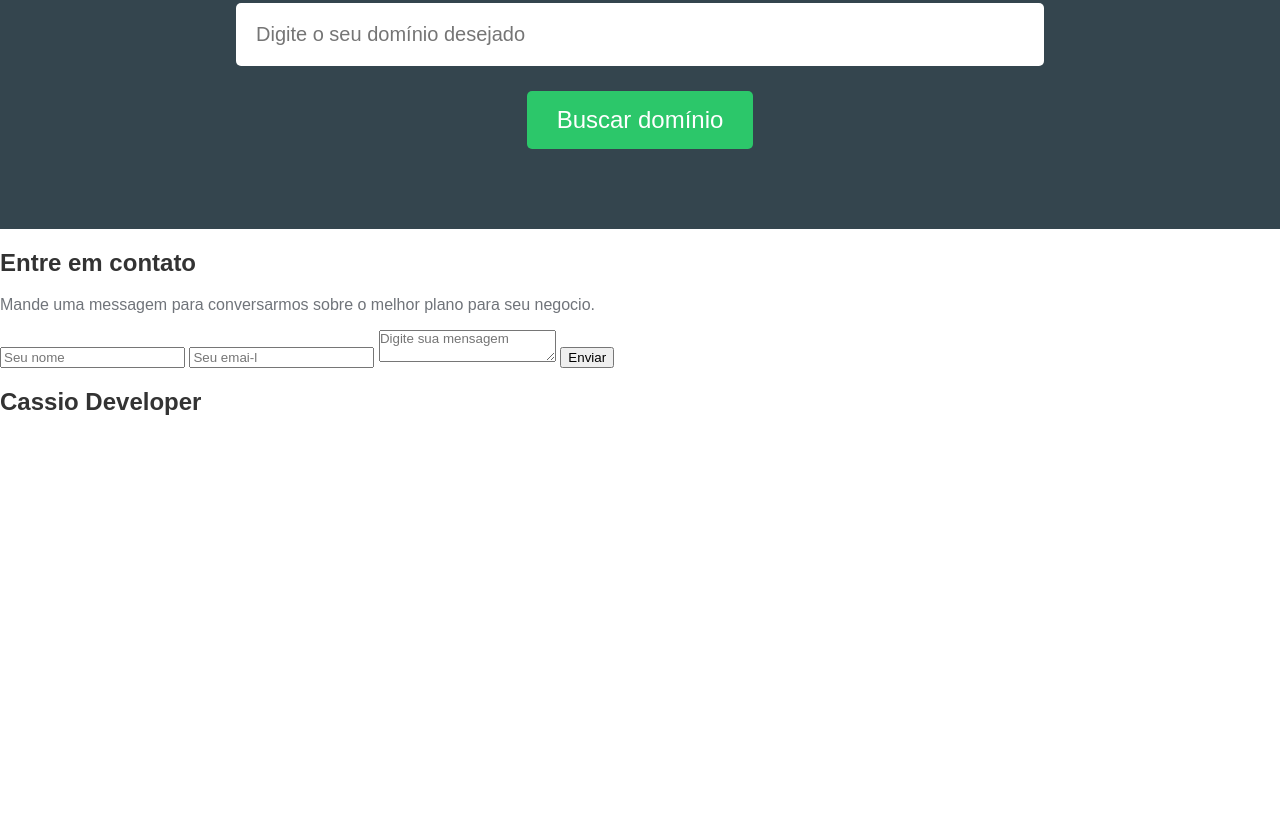
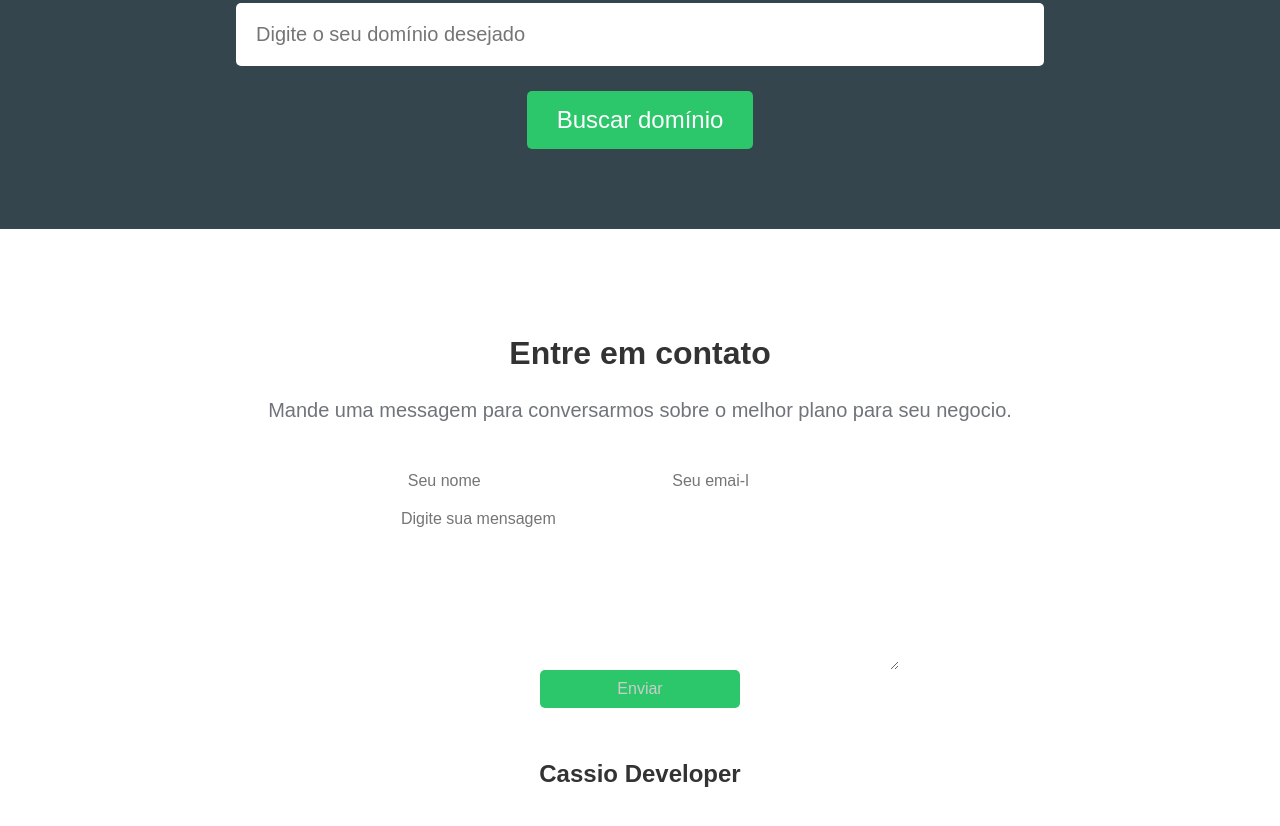
Before and after one commit to DevCassioNascimento/Hdc-Host, a plain HTML site: page index.html in a window 1280 px wide. Shown: the part 2044-2870 px from the top of the page. Before the commit the page ends 2480 px from the top, so only its background shows below. Drawn offline with Linux system fonts and the light colour scheme.

Commit message:
container

```diff
--- a/CSS/style.css
+++ b/CSS/style.css
@@ -251,3 +251,53 @@ nav{
     color: #fff;
     font-size: 24px;
 }
+
+.contact-container{
+    text-align: center;
+    padding-top: 5em;
+    padding-bottom: 2em;
+}
+
+.contact-container p {
+    font-size: 20px;
+    margin-bottom: 40px;
+}
+
+.contact-container h2 {
+    font-size: 32px;
+
+}
+
+.contact-container input, .contact-container textarea {
+    padding: 10px 20px;
+    width: 200px;
+    font-size: 16px;
+    border-radius: 5px;
+    border: 1px #ccc;
+    margin-left: 10px;
+    margin-right: 10px;
+}
+
+.contact-container textarea {
+    display: block;
+    position: relative;
+    margin-left: auto;
+    margin-right: auto;
+    width: 478px;
+    height: 150px;
+}
+
+.contact-container input[type=submit] {
+    display: block;
+    position: relative;
+    margin-left: auto;
+    margin-right: auto;
+    background-color: #2cc76a;
+    color: #ccc;
+}
+
+/*================== footer================== */
+footer {
+    text-align: center;
+    margin-bottom: 50px;
+}
```
